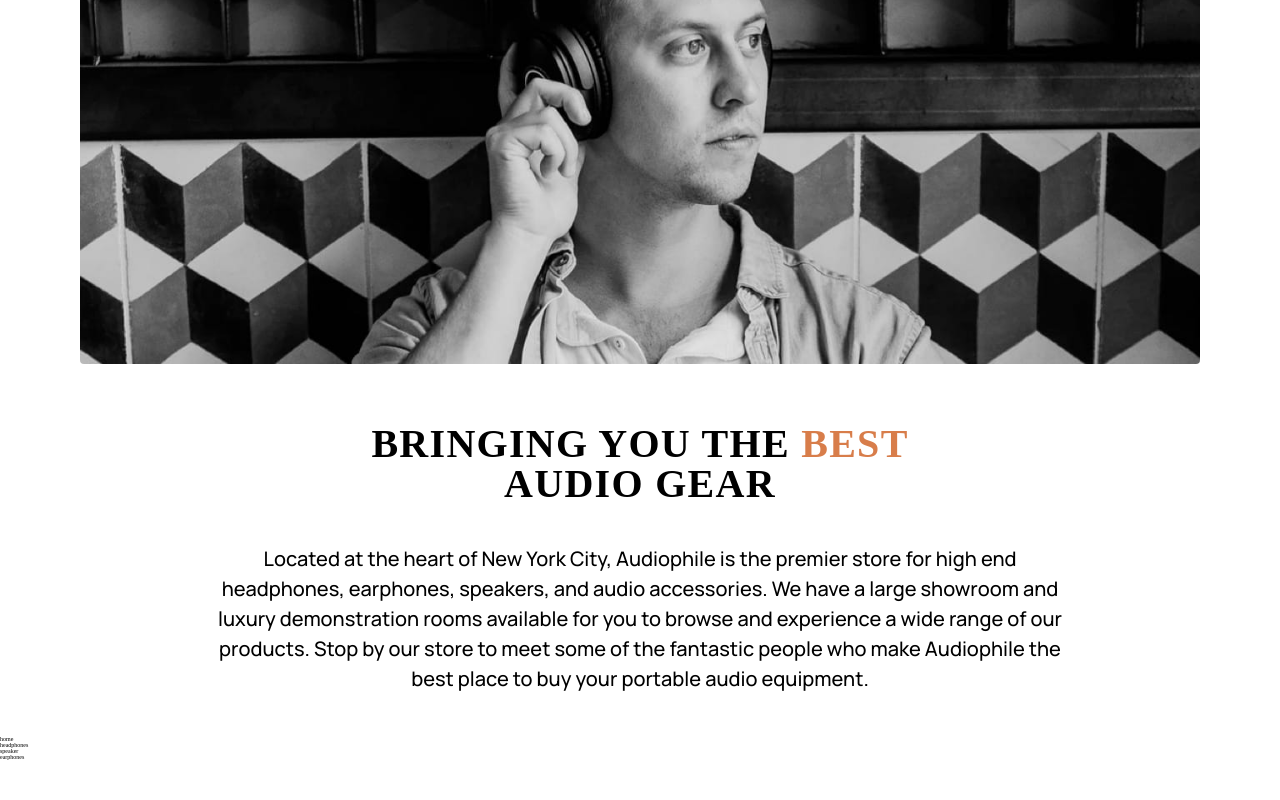
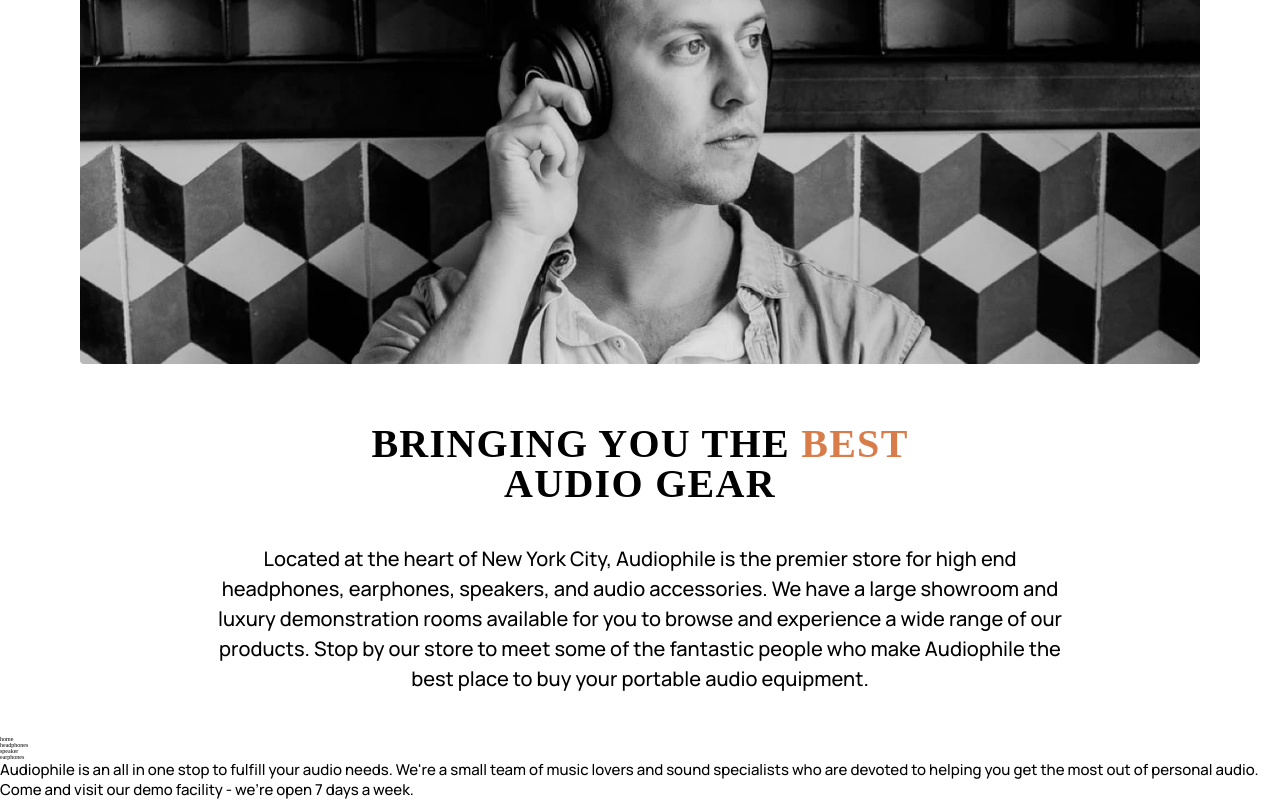
Before and after one commit to BilalHassen/audiophile-web-site, a React (Vite) app: page / in a window 1280 px wide. Shown: the part 3128-3928 px from the top of the page. Before the commit the page ends 3888 px from the top, so only its background shows below. Built offline with nearby package versions, Linux system fonts and the light colour scheme; a web font is replaced by a local one.

Commit message:
footer text

```diff
--- a/src/Components/Footer/Footer.jsx
+++ b/src/Components/Footer/Footer.jsx
@@ -16,6 +16,14 @@ export default function Footer() {
             <li className="footer__nav-item">earphones</li>
           </ul>
         </div>
+        <div className="footer__info-txt">
+          <p className="footer__para">
+            Audiophile is an all in one stop to fulfill your audio needs. We're
+            a small team of music lovers and sound specialists who are devoted
+            to helping you get the most out of personal audio. Come and visit
+            our demo facility - we’re open 7 days a week.
+          </p>
+        </div>
       </footer>
     </>
   );
```
